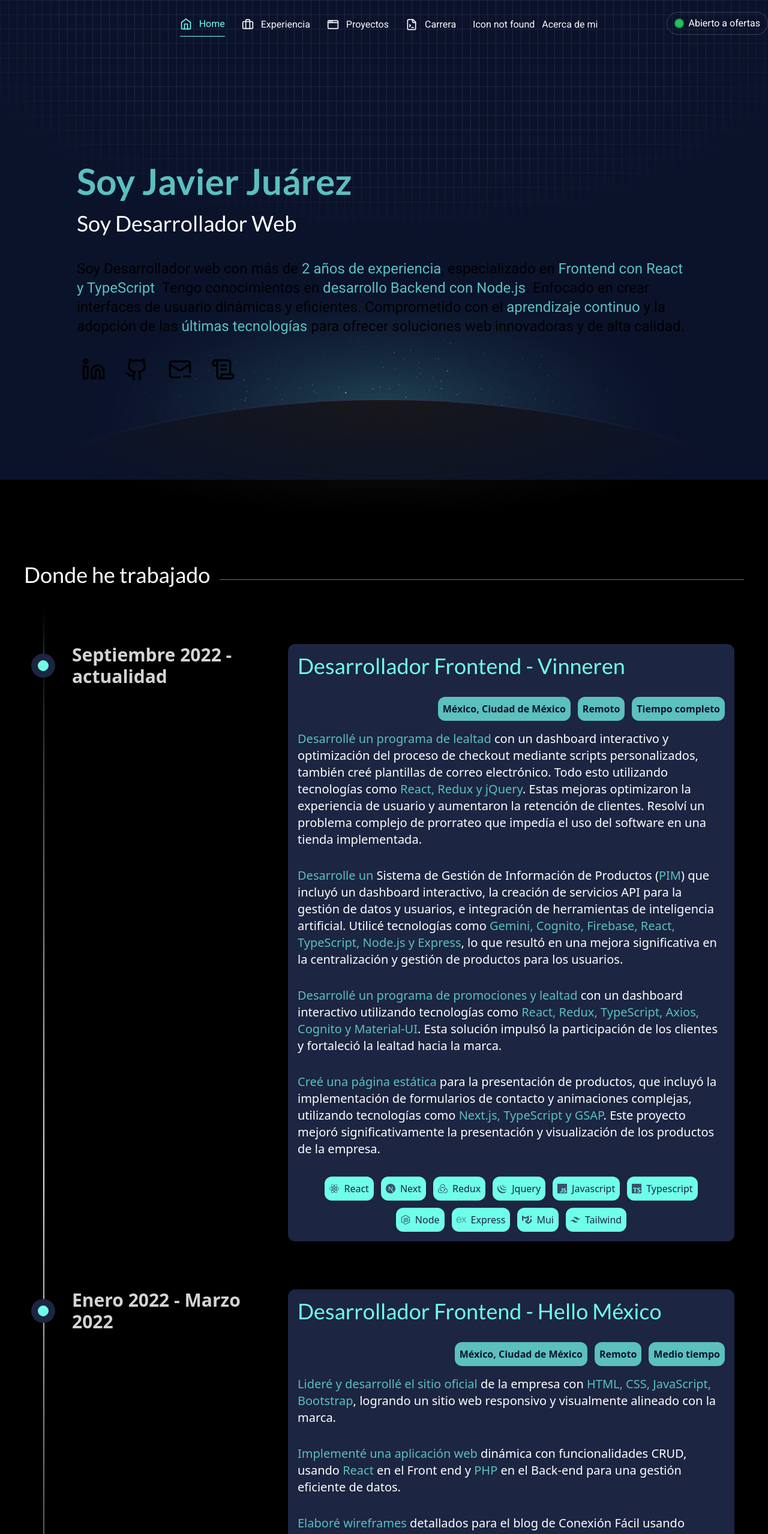
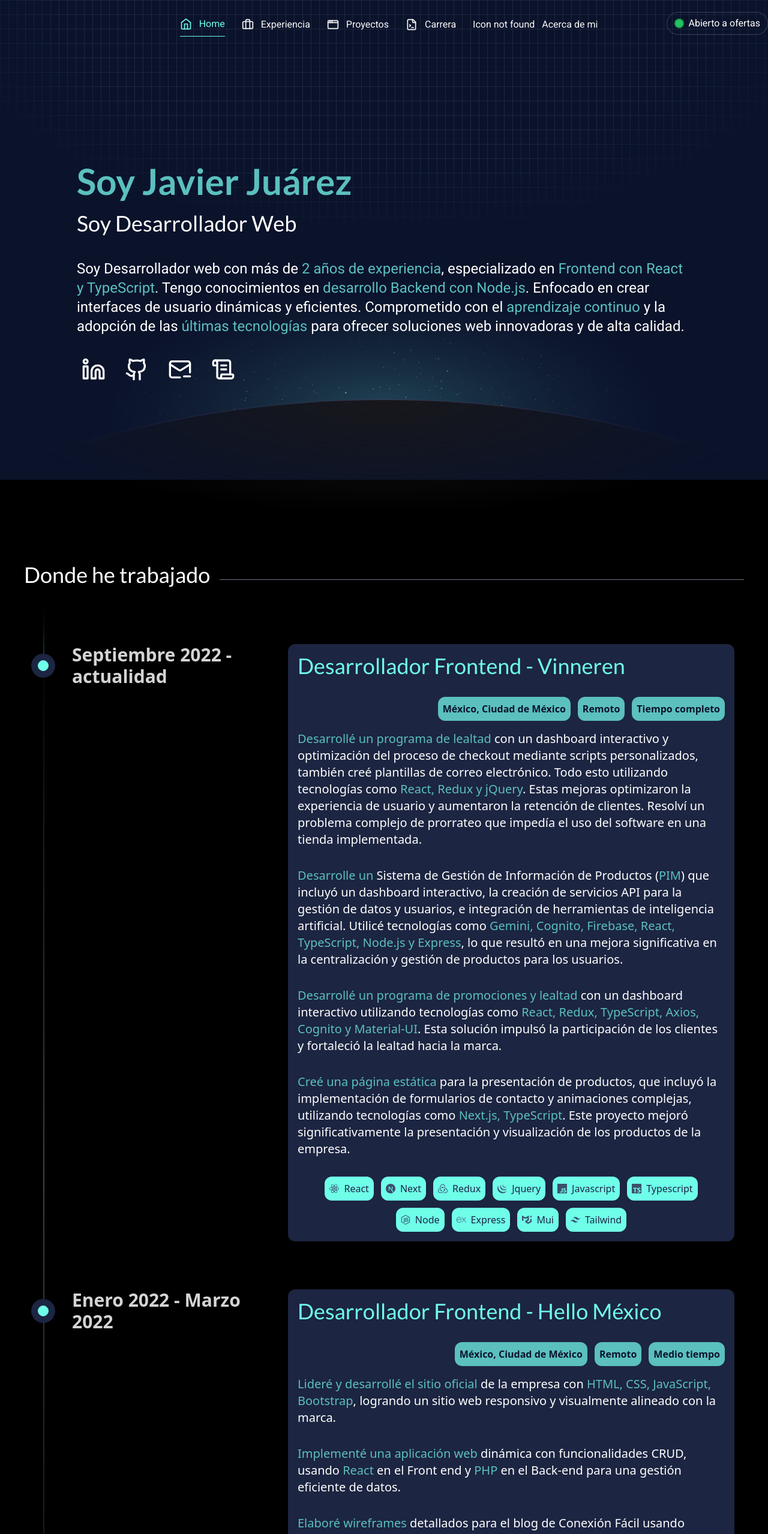
Before and after one commit to J4viMx/portfolio-next, a Next.js app: page / in a window 1280 px wide. Shown: the top 2558 px of the page at 60% size. Built offline with nearby package versions, Linux system fonts and the light colour scheme.

Commit message:
Fix issues

```diff
--- a/components/Blocks/HeroSection.tsx
+++ b/components/Blocks/HeroSection.tsx
@@ -8,7 +8,7 @@ import keywords from "@/database/Keywords.json";
 export default function HeroSection() {
   return (
     <section className="relative h-screen" id="hero">
-      <div className="container mx-auto flex h-screen max-w-screen-lg">
+      <div className="container mx-auto flex h-screen max-w-screen-lg text-white">
         <div className="flex w-full flex-col justify-center">
           <div className=" bg-clip-text text-white">
             <h1 className="font-lato block text-center text-5xl font-bold text-light-secondary md:text-left md:text-6xl">
--- a/components/Blocks/PortfolioSection.tsx
+++ b/components/Blocks/PortfolioSection.tsx
@@ -23,7 +23,7 @@ export default function PortfolioSection() {
       {Works.map((work, index) => {
         return (
           <div
-            className="my-5 flex min-h-[470px] flex-col rounded-xl border border-slate-600 bg-dark-secondary/50 pr-3 md:flex-row"
+            className="my-5 flex flex-col rounded-xl border border-slate-600 bg-dark-secondary/50 pr-3 md:flex-row"
             key={index}
           >
             <div className="w-full md:w-1/2">
@@ -38,8 +38,8 @@ export default function PortfolioSection() {
                 />
               </ContainerScroll>
             </div>
-            <div className="size-full md:w-1/2">
-              <div className="flex h-full flex-col justify-around py-5">
+            <div className="size-full text-white md:w-1/2">
+              <div className="flex h-full min-h-[470px] flex-col justify-around py-5">
                 <div>
                   <div className="flex flex-col items-center gap-4 md:flex-row">
                     <h3 className=" font-lato inline-block text-center text-2xl font-bold text-light md:text-4xl">
--- a/components/ui/Bento-Grid.tsx
+++ b/components/ui/Bento-Grid.tsx
@@ -35,12 +35,12 @@ export const BentoGridItem = ({
   return (
     <div
       className={cn(
-        "row-span-1 rounded-xl group/bento hover:shadow-xl shadow-input dark:shadow-none p-4 border-slate-600 bg-dark-secondary/50 border  flex flex-col space-y-4",
+        "row-span-1 rounded-xl group/bento hover:shadow-xl shadow-none p-4 border-slate-600 bg-dark-secondary/50 border  flex flex-col space-y-4",
         className
       )}
     >
       {header}
-      <div className="h-full font-sans text-xs font-normal text-neutral-600 dark:text-neutral-300">
+      <div className="h-full font-sans text-xs font-normal text-neutral-300">
         {description}
       </div>
     </div>
--- a/components/ui/Timeline.tsx
+++ b/components/ui/Timeline.tsx
@@ -101,7 +101,7 @@ export const Timeline = () => {
           style={{
             height: height + "px",
           }}
-          className="absolute left-8 top-0 w-[2px] overflow-hidden bg-[linear-gradient(to_bottom,var(--tw-gradient-stops))] from-transparent from-0% via-neutral-200 to-transparent to-[99%] [mask-image:linear-gradient(to_bottom,transparent_0%,black_10%,black_90%,transparent_100%)] md:left-8  dark:via-neutral-700 "
+          className="absolute left-8 top-0 w-[2px] overflow-hidden bg-[linear-gradient(to_bottom,var(--tw-gradient-stops))] from-transparent from-0%  via-neutral-700 to-transparent to-[99%] [mask-image:linear-gradient(to_bottom,transparent_0%,black_10%,black_90%,transparent_100%)] md:left-8 "
         >
           <motion.div
             style={{
--- a/database/Experience.json
+++ b/database/Experience.json
@@ -9,7 +9,7 @@
       "Desarrollé un programa de lealtad con un dashboard interactivo y optimización del proceso de checkout mediante scripts personalizados, también creé plantillas de correo electrónico. Todo esto utilizando tecnologías como React, Redux y jQuery. Estas mejoras optimizaron la experiencia de usuario y aumentaron la retención de clientes. Resolví un problema complejo de prorrateo que impedía el uso del software en una tienda implementada.",
       "Desarrolle un Sistema de Gestión de Información de Productos (PIM) que incluyó un dashboard interactivo, la creación de servicios API para la gestión de datos y usuarios, e integración de herramientas de inteligencia artificial. Utilicé tecnologías como Gemini, Cognito, Firebase, React, TypeScript, Node.js y Express, lo que resultó en una mejora significativa en la centralización y gestión de productos para los usuarios.",
       "Desarrollé un programa de promociones y lealtad con un dashboard interactivo utilizando tecnologías como React, Redux, TypeScript, Axios, Cognito y Material-UI. Esta solución impulsó la participación de los clientes y fortaleció la lealtad hacia la marca.",
-      "Creé una página estática para la presentación de productos, que incluyó la implementación de formularios de contacto y animaciones complejas, utilizando tecnologías como Next.js, TypeScript y GSAP. Este proyecto mejoró significativamente la presentación y visualización de los productos de la empresa."
+      "Creé una página estática para la presentación de productos, que incluyó la implementación de formularios de contacto y animaciones complejas, utilizando tecnologías como Next.js, TypeScript. Este proyecto mejoró significativamente la presentación y visualización de los productos de la empresa."
     ],
     "skills": [
       "react",
--- a/database/Keywords.json
+++ b/database/Keywords.json
@@ -15,7 +15,7 @@
     "Desarrollé un programa de promociones y lealtad",
     "React, Redux, TypeScript, Axios, Cognito y Material-UI",
     "Creé una página estática",
-    "Next.js, TypeScript y GSAP",
+    "Next.js, TypeScript",
     "Lideré y desarrollé el sitio oficial",
     "HTML, CSS, JavaScript, Bootstrap",
     "Implementé una aplicación web",
```
